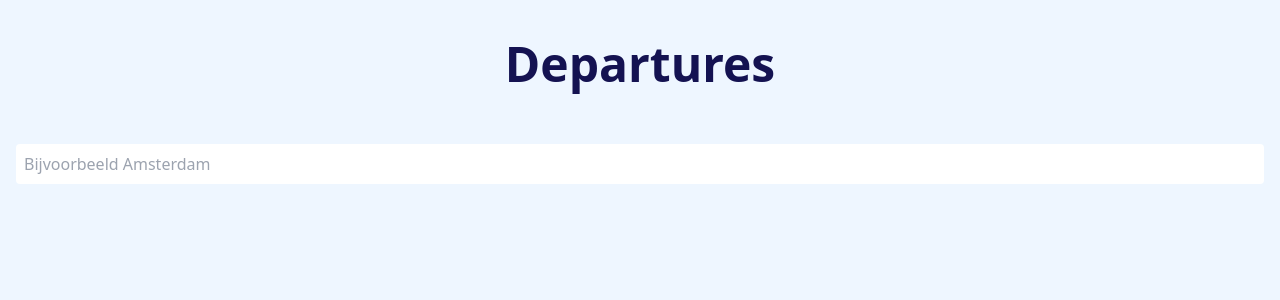
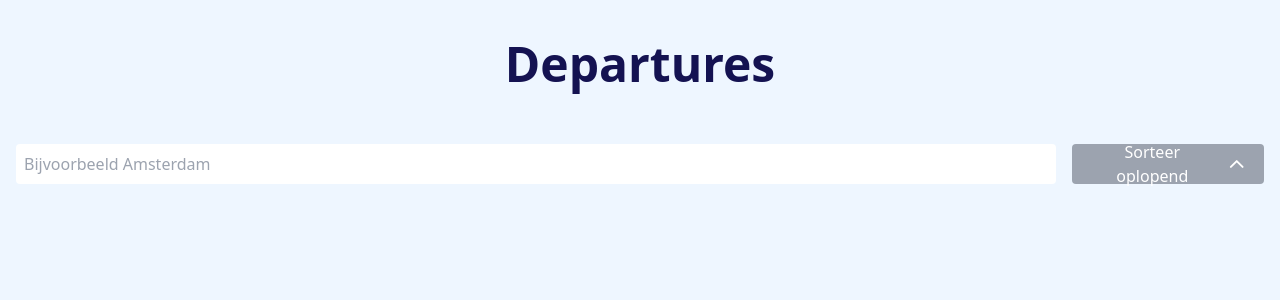
Before and after one commit to miketimmerman/frontend-assignment, a React (Vite) app: page / in a window 1280 px wide. Shown: the top 300 px of the page. Built offline with nearby package versions, Linux system fonts and the light colour scheme.

Commit message:
add sorting

```diff
--- a/package.json
+++ b/package.json
@@ -11,6 +11,7 @@
   },
   "dependencies": {
     "date-fns": "^4.1.0",
+    "lucide-react": "^0.462.0",
     "react": "^18.3.1",
     "react-dom": "^18.3.1"
   },
--- a/src/components/Departures.tsx
+++ b/src/components/Departures.tsx
@@ -1,23 +1,49 @@
+import { useState } from "react";
 import { useDepartures } from "@/hooks/useDepartures";
 import Input from "./ui/Input";
 import FlightList from "./FlightList";
+import Button from "./ui/Button";
+import { ChevronUp, ChevronDown } from "lucide-react";
 
 const Departures = () => {
   const { search, state, flights, setSearch } = useDepartures();
+  const [sortDirection, setSortDirection] = useState<"asc" | "desc">("asc");
 
   return (
     <div className="container mx-auto px-4 flex flex-col gap-4">
       <h1 className="text-5xl font-bold text-schiphol-blue my-10 text-center">
         Departures
       </h1>
-      <Input
-        placeholder="Bijvoorbeeld Amsterdam"
-        value={search}
-        onChange={(e) => setSearch(e.target.value)}
-      />
+      <div className=" flex flex-col sm:flex-row gap-4">
+        <Input
+          placeholder="Bijvoorbeeld Amsterdam"
+          value={search}
+          onChange={(e) => setSearch(e.target.value)}
+        />
+        <Button
+          className="sm:w-48 shrink-0 [&:disabled]:bg-gray-400 [&:disabled]:cursor-not-allowed flex items-center justify-between gap-2"
+          disabled={state !== "success"}
+          onClick={() =>
+            setSortDirection(sortDirection === "asc" ? "desc" : "asc")
+          }
+        >
+          Sorteer{" "}
+          {sortDirection === "asc" ? (
+            <>
+              oplopend <ChevronUp />
+            </>
+          ) : (
+            <>
+              aflopend <ChevronDown />
+            </>
+          )}
+        </Button>
+      </div>
       {state === "loading" && <p>Informatie wordt opgehaald...</p>}
       {state === "notFound" && <p>Geen resultaten gevonden</p>}
-      {state === "idle" && <FlightList flights={flights} />}
+      {state === "success" && (
+        <FlightList flights={flights} sortDirection={sortDirection} />
+      )}
     </div>
   );
 };
--- a/src/components/FlightList.tsx
+++ b/src/components/FlightList.tsx
@@ -1,15 +1,26 @@
 import { Flight } from "@/types/flight";
 import Card from "./ui/Card";
 import { format } from "date-fns/format";
-import ChevronRight from "./icons/ChevronRight";
+import { ChevronRight } from "lucide-react";
 
 type FlightListProps = {
   flights: Flight[];
+  sortDirection?: "asc" | "desc";
 };
 
-const FlightList = ({ flights }: FlightListProps) => (
+const FlightList = ({ flights, sortDirection = "asc" }: FlightListProps) => {
+  const sortedFlights = flights.sort((a, b) => {
+    const dateTimeA = new Date(`${a.date} ${a.expectedTime}`);
+    const dateTimeB = new Date(`${b.date} ${b.expectedTime}`);
+
+    return sortDirection === "desc"
+      ? dateTimeB.getTime() - dateTimeA.getTime()
+      : dateTimeA.getTime() - dateTimeB.getTime();
+  });
+
+  return (
     <div className="flex flex-col gap-4">
-    {flights.map((flight) => (
+      {sortedFlights.map((flight) => (
         <a
           href={`https://www.schiphol.nl${flight.url}`}
           key={flight.flightIdentifier}
@@ -21,7 +32,7 @@ const FlightList = ({ flights }: FlightListProps) => (
                 <div className="text-xl font-bold group-hover:underline mb-2">
                   {flight.airport}
                 </div>
-              <div className="grid grid-cols-1 md:grid-cols-2 lg:grid-cols-4 gap-4">
+                <div className="grid grid-cols-1 md:grid-cols-3 gap-4">
                   <div>
                     <p className="font-bold">Vluchtnummer</p>
                     <p>{flight.flightNumber}</p>
@@ -44,7 +55,7 @@ const FlightList = ({ flights }: FlightListProps) => (
                 </div>
               </div>
               <div className="flex items-center justify-end group-hover:translate-x-1 transition-transform duration-300">
-              <ChevronRight />
+                <ChevronRight className="w-8 h-8" />
               </div>
             </div>
           </Card>
@@ -52,5 +63,6 @@ const FlightList = ({ flights }: FlightListProps) => (
       ))}
     </div>
   );
+};
 
 export default FlightList;
--- a/src/components/icons/ChevronRight.tsx
+++ /dev/null
@@ -1,17 +0,0 @@
-const ChevronRight = () => (
-  <svg
-    xmlns="http://www.w3.org/2000/svg"
-    width="32"
-    height="32"
-    viewBox="0 0 24 24"
-    fill="none"
-    stroke="currentColor"
-    stroke-width="2"
-    stroke-linecap="round"
-    stroke-linejoin="round"
-  >
-    <path d="m9 18 6-6-6-6" />
-  </svg>
-);
-
-export default ChevronRight;
--- /dev/null
+++ b/src/components/ui/Button.tsx
@@ -0,0 +1,17 @@
+import { ButtonHTMLAttributes } from "react";
+
+const Button = ({
+  children,
+  className,
+  ...props
+}: ButtonHTMLAttributes<HTMLButtonElement>) => (
+  // TODO add classname utility
+  <button
+    className={`bg-schiphol-blue h-10 px-4 rounded text-white ${className}`}
+    {...props}
+  >
+    {children}
+  </button>
+);
+
+export default Button;
--- a/src/components/ui/Card.tsx
+++ b/src/components/ui/Card.tsx
@@ -1,10 +1,10 @@
 type CardProps = {
   children: React.ReactNode;
+  className?: string;
 };
 
-// TODO add class merge utility
-const Card = ({ children }: CardProps) => {
-  return <div className="bg-white p-4 rounded">{children}</div>;
-};
-
+const Card = ({ children, className }: CardProps) => (
+  // TODO add class merge utility
+  <div className={`bg-white p-4 rounded ${className}`}>{children}</div>
+);
 export default Card;
--- a/src/components/ui/Input.tsx
+++ b/src/components/ui/Input.tsx
@@ -4,7 +4,11 @@ type InputProps = InputHTMLAttributes<HTMLInputElement>;
 
 const Input = ({ ...props }: InputProps) => {
   return (
-    <input className="bg-white rounded p-2 w-full" type="text" {...props} />
+    <input
+      className="bg-white h-10 rounded px-2 w-full"
+      type="text"
+      {...props}
+    />
   );
 };
 
--- a/src/hooks/useDepartures.ts
+++ b/src/hooks/useDepartures.ts
@@ -7,7 +7,9 @@ import { Flight } from "@/types/flight";
 export const useDepartures = () => {
   const [search, setSearch] = useState("");
   const [flights, setFlights] = useState<Flight[]>([]);
-  const [state, setState] = useState<"loading" | "idle" | "notFound">("idle");
+  const [state, setState] = useState<
+    "loading" | "idle" | "success" | "notFound"
+  >("idle");
   const [debouncedSearch, setDebouncedSearch] = useState(search);
 
   useEffect(() => {
@@ -24,12 +26,13 @@ export const useDepartures = () => {
       getFlights(debouncedSearch).then((data) => {
         // set flights data
         setFlights(data.flights);
-
-        setState(data.flights.length > 0 ? "idle" : "notFound");
+        // set state based on if there are flights or not
+        setState(data.flights.length > 0 ? "success" : "notFound");
       });
     } else {
       // reset flights data
       setFlights([]);
+      // reset state
       setState("idle");
     }
   }, [debouncedSearch]);
```
Also changed, not shown: 1 other file (tests, documents, lock files or other folders). Lines whose indentation alone changed are shown as unchanged.
